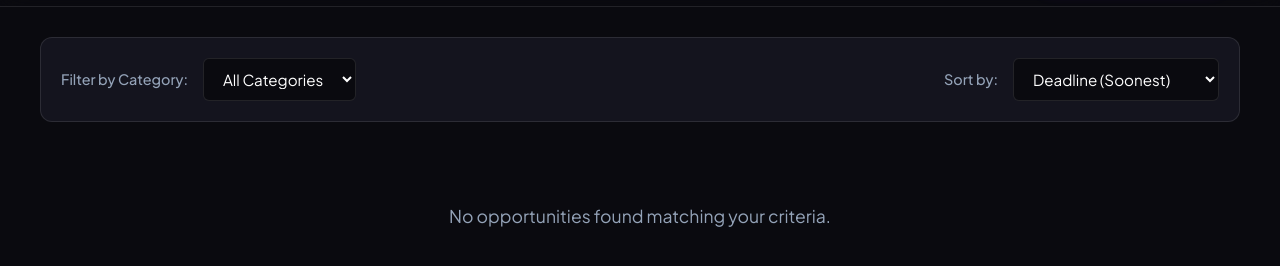
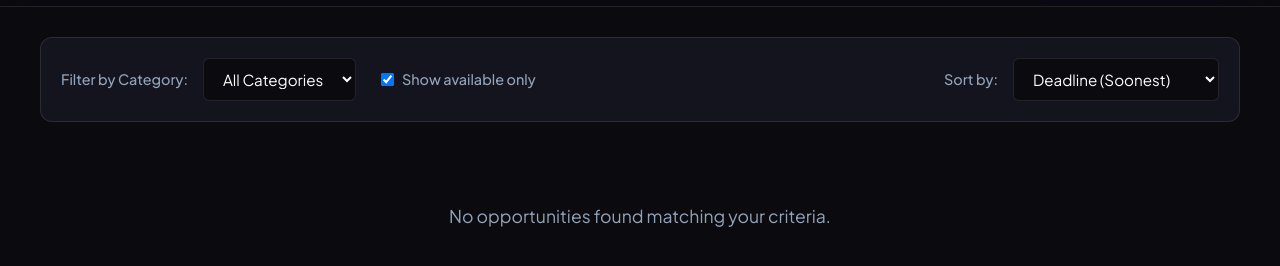
Before and after one commit to Tantawi65/oppwDB, a plain HTML site: page index.html in a window 1280 px wide. Shown: the part 74-340 px from the top of the page. Drawn offline with Linux system fonts and the light colour scheme; no server answers.

Commit message:
Update index.html

```diff
--- a/index.html
+++ b/index.html
@@ -37,6 +37,10 @@
                     <option value="volunteer">Volunteer</option>
                     <option value="other">Other</option>
                 </select>
+                <label class="checkbox-label" style="display: flex; align-items: center; gap: 8px; margin-left: 10px; cursor: pointer;">
+                    <input type="checkbox" id="showAvailableOnly" checked>
+                    Show available only
+                </label>
             </div>
             <div class="sort-group">
                 <label for="sortOpps">Sort by:</label>
```
